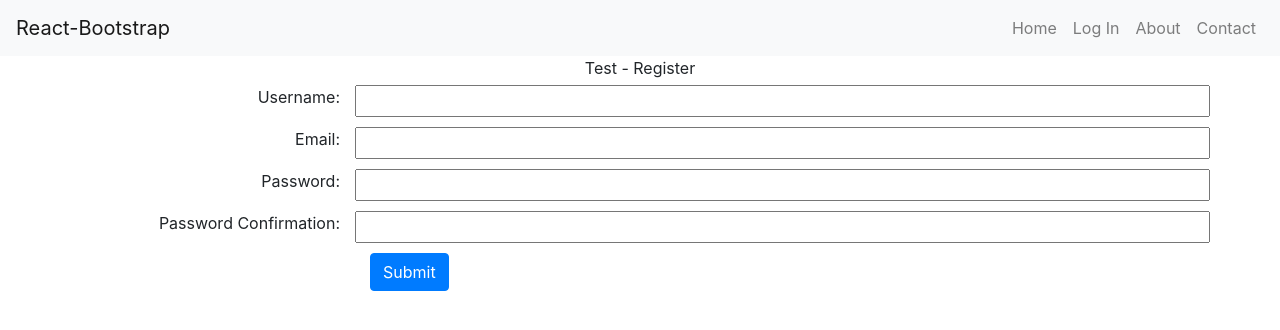
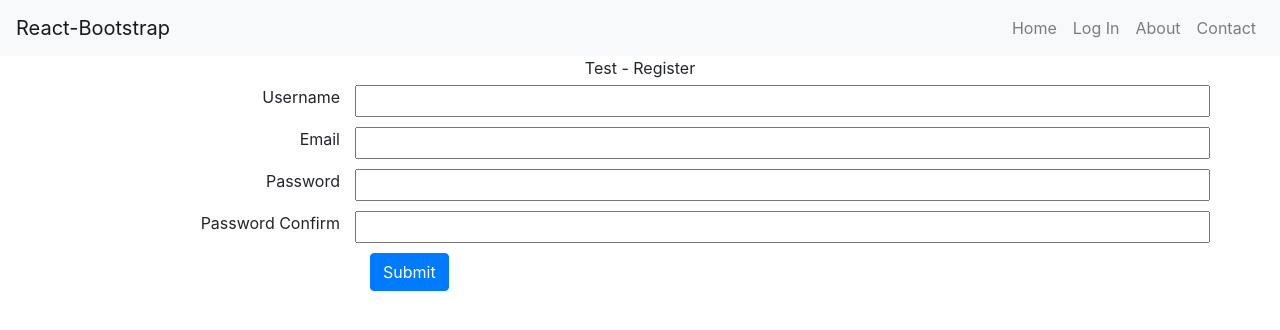
Before and after one commit to unitaryfund/metriq-app, a React (Create React App) app: page /Register in a window 1280 px wide. Shown: the top 330 px of the page. Built offline with nearby package versions, Linux system fonts and the light colour scheme.

Commit message:
Abstract FormFieldRow

```diff
--- a/src/App.css
+++ b/src/App.css
@@ -44,3 +44,11 @@ form > div.row {
 form > .row > label {
   text-align: right;
 }
+
+.hide {
+  display: none;
+}
+
+.form-field-validator {
+  color: red;
+}
--- /dev/null
+++ b/src/components/FormFieldRow.js
@@ -0,0 +1,28 @@
+import React from 'react';
+
+class FormFieldInputRow extends React.Component {
+
+    constructor (props) {
+        super(props);
+
+        this.onFieldChange = this.onFieldChange.bind(this);
+    }
+
+    onFieldChange(event) {
+        // for a regular input field, read field name and value from the event
+        const fieldName = event.target.name;
+        const fieldValue = event.target.value;
+        this.props.onChange(fieldName, fieldValue);
+    }
+
+    render () {
+        return (
+            <div className="row">
+                <label htmlFor={this.props.inputId} className="col-md-3">{this.props.label}</label>
+                <input id={this.props.inputId} className="col-md-9" type="text" value={this.props.value} onChange={this.onFieldChange} />
+            </div>
+        );
+    }
+};
+
+export default FormFieldInputRow;
--- /dev/null
+++ b/src/components/FormFieldValidator.js
@@ -0,0 +1,14 @@
+import React from 'react';
+
+const FormFieldValidator = (props) => {
+    if (!props.invalid) {
+        return <div className="hide"/>;
+    }
+    return (
+        <h5 className="form-field-validator">
+            *{props.message}
+        </h5>
+    );
+};
+
+export default FormFieldValidator;
--- a/src/views/Register.js
+++ b/src/views/Register.js
@@ -1,6 +1,14 @@
 import axios from 'axios'
 import React from 'react';
 import config from './../config';
+import FormFieldInputRow from '../components/FormFieldRow';
+import FormFieldValidator from '../components/FormFieldValidator';
+
+const emailMissingError     = 'Email is required.';
+const emailBadFormatError   = 'Email format is invalid.';
+const usernameMissingError  = 'Username cannot be blank.';
+const passwordInvalidError  = 'Password is too short.';
+const passwordMismatchError = 'Password and confirmation do not match.';
 
 class Register extends React.Component {
 
@@ -13,48 +21,43 @@ class Register extends React.Component {
       passwordConfirm: ''
     };
 
-    this.handleUsernameChange        = this.handleUsernameChange.bind(this);
-    this.handleEmailChange           = this.handleEmailChange.bind(this);
-    this.handlePasswordChange        = this.handlePasswordChange.bind(this);
-    this.handlePasswordConfirmChange = this.handlePasswordConfirmChange.bind(this);
-    this.handleValidation            = this.handleValidation.bind(this);
-    this.handleSubmit                = this.handleSubmit.bind(this);
+    this.onChange                      = this.onChange.bind(this)
+
+    /*
+    this.handleUsernameValidate        = this.handleUsernameValidate.bind(this);
+    this.handleEmailValidate           = this.handleEmailValidate.bind(this);
+    this.handlePasswordValidate        = this.handlePasswordValidate.bind(this);
+    this.handlePasswordConfirmValidate = this.handlePasswordValidate.bind(this);
+    */
+
+    this.handleAllValidate             = this.handleAllValidate.bind(this);
+
+    this.handleSubmit                  = this.handleSubmit.bind(this);
   }
 
-  handleUsernameChange(event) {
-    this.setState({username: event.target.value});
+  onChange(field, value) {
+    // parent class change handler is always called with field name and value
+    this.setState({[field]: value});
   }
 
-  handleEmailChange(event) {
-    this.setState({email: event.target.value});
-  }
-
-  handlePasswordChange(event) {
-    this.setState({password: event.target.value});
-  }
-
-  handlePasswordConfirmChange(event) {
-    this.setState({passwordConfirm: event.target.value});
-  }
-
-  handleValidation() {
+  handleAllValidate() {
     let errors = {};
     const re = /^(([^<>()[\]\\.,;:\s@"]+(\.[^<>()[\]\\.,;:\s@"]+)*)|(".+"))@((\[[0-9]{1,3}\.[0-9]{1,3}\.[0-9]{1,3}\.[0-9]{1,3}\])|(([a-zA-Z\-0-9]+\.)+[a-zA-Z]{2,}))$/;
 
     if (!this.state.email) {
-      errors.email = 'Email is required.';
+      errors.email = emailMissingError;
     }
     if (!re.test(this.state.email)) {
-      errors.email = 'Invalid email format';
+      errors.email = emailBadFormatError;
     }
     if (!this.state.username) {
-      errors.username = 'Username cannot be blank';
+      errors.username = usernameMissingError;
     }
     if (this.state.password.length < 8) {
-      errors.password = 'Password is too short.'
+      errors.password = passwordInvalidError;
     }
     if (this.state.password !== this.state.passwordConfirm) {
-      errors.password = 'Passwords do not match.'
+      errors.password = passwordMismatchError;
     }
 
     return errors;
@@ -65,15 +68,12 @@ class Register extends React.Component {
       .then(res => { alert(res.message); })
       .catch(err => { alert(err.message); });
     event.preventDefault();
-    let errors = this.handleValidation();
-    if(errors.length === 0){
+    let errors = this.handleAllValidate();
+    if(Object.keys(errors).length === 0){
       // Validation successful.
       // TODO: Create JSON model from form
     } else {
       // Validation failure.
-      // TODO: Right now, this just shows an alert of all the things that
-      // failed--present this to the user in a "better" way?
-      alert(JSON.stringify(errors));
     }
   }
 
@@ -82,22 +82,10 @@ class Register extends React.Component {
       <div className="container">
         <header>Test - Register</header>
         <form onSubmit={this.handleSubmit}>
-          <div className="row">
-            <label htmlFor="username-input" className="col-md-3">Username:</label>
-            <input id="username-input" className="col-md-9" type="text" value={this.state.username} onChange={this.handleUsernameChange} />
-          </div>
-          <div className="row">
-            <label htmlFor="email-input" className="col-md-3">Email:</label>
-            <input id="email-input" className="col-md-9" type="email" value={this.state.email} onChange={this.handleEmailChange} />
-          </div>
-          <div className="row">
-            <label htmlFor="password-input" className="col-md-3">Password:</label>
-            <input id="password-input" className="col-md-9" type="password" value={this.state.password} onChange={this.handlePasswordChange} />
-          </div>
-          <div className="row">
-            <label htmlFor="password-confirm-input" className="col-md-3">Password Confirmation:</label>
-            <input id="password-confirm-input" className="col-md-9" type="password" value={this.state.passwordConfirm} onChange={this.handlePasswordConfirmChange} />
-          </div>
+          <FormFieldInputRow inputId="username-input" label="Username" onChange={this.onChange}/>
+          <FormFieldInputRow inputId="email-input" label="Email" onChange={this.onChange}/>
+          <FormFieldInputRow inputId="password-input" label="Password" onChange={this.onChange}/>
+          <FormFieldInputRow inputId="password-confirm-input" label="Password Confirm" onChange={this.onChange}/>
           <div className="row">
             <div className="col-md-3"/>
             <div className="col-md-9">
```
